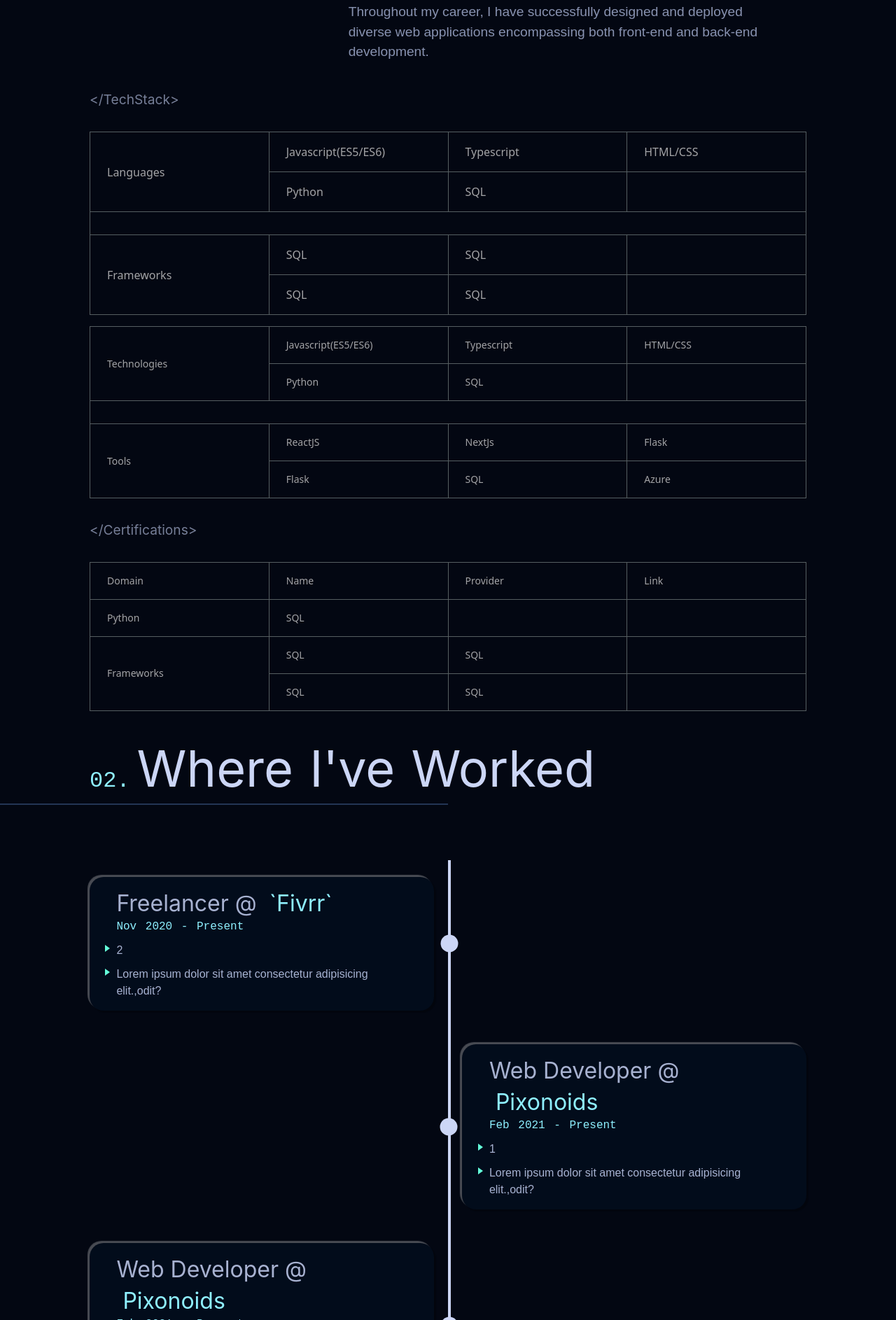
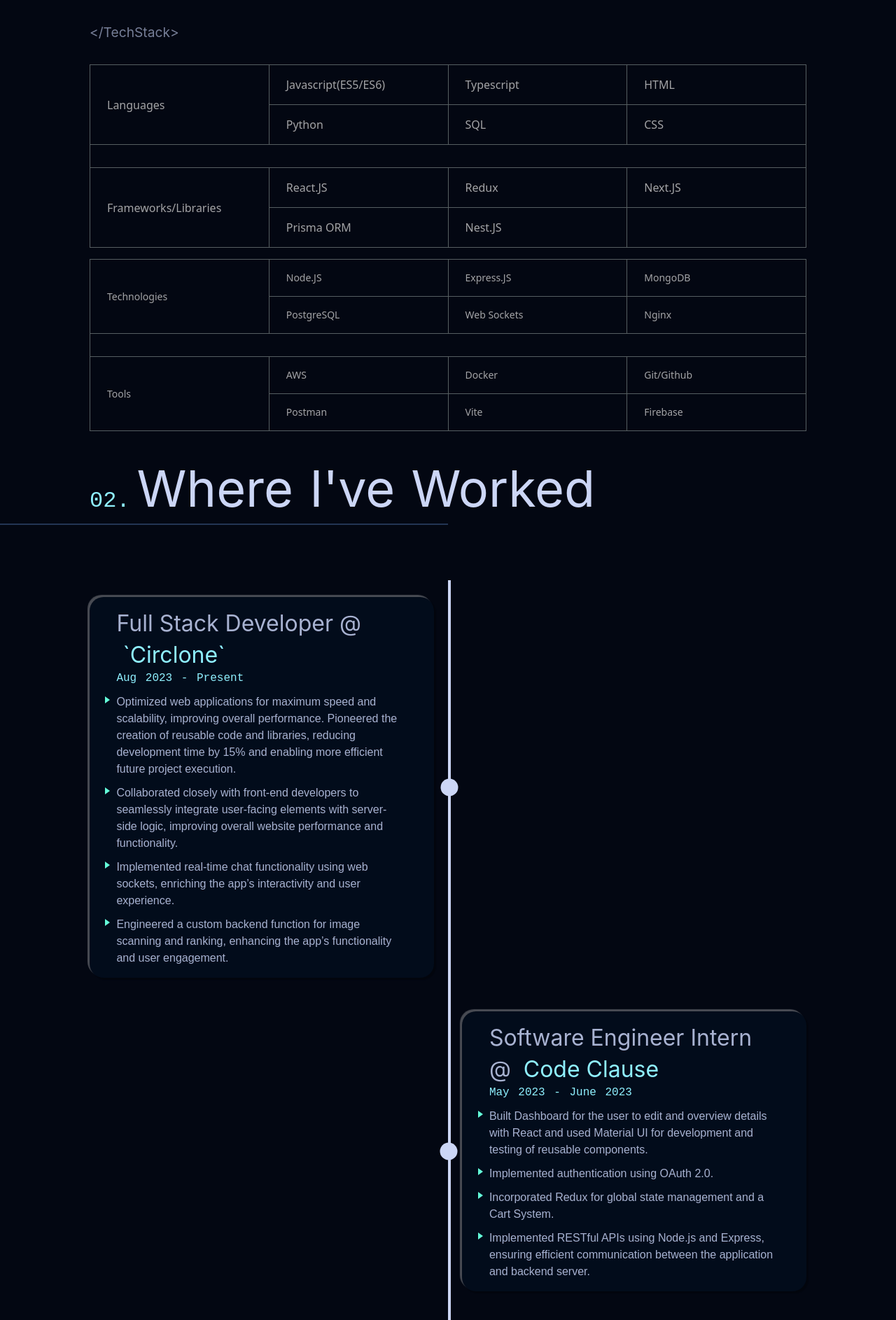
Before and after one commit to Pranjal7852/portfolio-v2, a React (Vite) app: page / in a window 1280 px wide. Shown: the part 1514-3400 px from the top of the page at 70% size. Built offline with nearby package versions, Linux system fonts and the light colour scheme; a web font is replaced by a local one.

Commit message:
added data to about and work section

```diff
--- a/src/components/Section/About/About.jsx
+++ b/src/components/Section/About/About.jsx
@@ -3,6 +3,7 @@ import "./About.scss";
 import GradientHeading from "../../compounds/GradientHeading/GradientHeading";
 import { useState, useRef, useEffect } from "react";
 import useIsElementInViewport from "./../../../Hooks/ElementInViewport";
+import { IoLogoJavascript } from "react-icons/io5";
 const About = () => {
   const [elementRef, isInViewport] = useIsElementInViewport();
 
@@ -25,32 +26,26 @@ const About = () => {
             </span>
             , India. Originally from New Delhi, I possess a keen interest in
             exploring new technology and tackling real-world challenges. I
-            specialize in full stack web development using MERN stack.
-            Additionally, I participate in hackathons regularly and have
-            achieved a few victories. Currently, I am looking for new roles
-            based on my skill set As a full stack developer with over a year of
-            hands-on experience. One notable project includes creating websites
-            for technical and cultural festivals using cutting-edge frameworks
-            like React JS and Three JS. I also possess experience with APIs,
-            having worked with event data and images, and have developed an
-            Admin Panel using ExpressJs and MongoDb Atlas.
-            <span className="green-word">NIT, Hamirpur</span> with current grade
+            specialize in full stack web development using{" "}
+            <span className="green-word">MERN</span> stack.
           </p>
-
+          <br></br>
           <p>
             I have developed a strong foundation in various programming
             languages, including JavaScript (ES6), TypeScript, HTML, CSS, and
-            NODEJS. My expertise extends to an array of web technologies, such
+            Node.Js My expertise extends to an array of web technologies, such
             as React JS, Redux, Node JS, CLI NPM, Material UI, Next JS, MongoDB,
-            and PostgreSQL. Proficient with essential tools like GIT, Command
-            Line, LaTeX, Docker, AWS, Netlify, REST API, and GraphQL, I am
-            well-equipped to tackle complex development challenges.
+            and PostgreSQL.
           </p>
-
+          <br></br>
           <p>
-            Throughout my career, I have successfully designed and deployed
-            diverse web applications encompassing both front-end and back-end
-            development.
+            Currently, I am looking for new roles based on my skill set as a
+            full stack developer with over a year of hands-on experience. I also
+            possess experience with APIs, having worked with event data and
+            images, and have developed an Admin Panel using ExpressJs and
+            MongoDb Atlas.Throughout my career, I have successfully designed and
+            deployed diverse web applications encompassing both front-end and
+            back-end development.
           </p>
         </div>
       </div>
@@ -72,13 +67,13 @@ const About = () => {
                     Javascript(ES5/ES6)
                   </td>
                   <td class="whitespace-nowrap px-6 py-4">Typescript</td>
-                  <td class="whitespace-nowrap px-6 py-4">HTML/CSS</td>
+                  <td class="whitespace-nowrap px-6 py-4">HTML</td>
                 </tr>
                 <tr class="border-b transition duration-300 ease-in-out hover:bg-neutral-100 dark:border-neutral-500 dark:hover:bg-neutral-600">
                   <td class="whitespace-nowrap px-6 py-4">Python</td>
                   <td class="whitespace-nowrap px-6 py-4">SQL</td>
 
-                  <td class="whitespace-nowrap px-6 py-4">&nbsp;</td>
+                  <td class="whitespace-nowrap px-6 py-4">CSS</td>
                 </tr>
                 <tr class="border-b transition duration-300 ease-in-out hover:bg-neutral-100 dark:border-neutral-500 dark:hover:bg-neutral-600">
                   <td class="whitespace-nowrap px-6 py-4" colSpan={4}></td>
@@ -88,15 +83,15 @@ const About = () => {
                     class="whitespace-nowrap px-6 py-4 font-medium"
                     rowSpan={2}
                   >
-                    Frameworks
+                    Frameworks/Libraries
                   </td>
-                  <td class="whitespace-nowrap px-6 py-4">SQL</td>
-                  <td class="whitespace-nowrap px-6 py-4">SQL</td>
-                  <td class="whitespace-nowrap px-6 py-4">&nbsp;</td>
+                  <td class="whitespace-nowrap px-6 py-4">React.JS</td>
+                  <td class="whitespace-nowrap px-6 py-4">Redux</td>
+                  <td class="whitespace-nowrap px-6 py-4">Next.JS</td>
                 </tr>
                 <tr class="border-b transition duration-300 ease-in-out hover:bg-neutral-100 dark:border-neutral-500 dark:hover:bg-neutral-600">
-                  <td class="whitespace-nowrap px-6 py-4">SQL</td>
-                  <td class="whitespace-nowrap px-6 py-4">SQL</td>
+                  <td class="whitespace-nowrap px-6 py-4">Prisma ORM</td>
+                  <td class="whitespace-nowrap px-6 py-4">Nest.JS</td>
                   <td class="whitespace-nowrap px-6 py-4">&nbsp;</td>
                 </tr>
               </tbody>
@@ -112,17 +107,14 @@ const About = () => {
                   >
                     Technologies
                   </td>
-                  <td class="whitespace-nowrap px-6 py-4">
-                    Javascript(ES5/ES6)
-                  </td>
-                  <td class="whitespace-nowrap px-6 py-4">Typescript</td>
-                  <td class="whitespace-nowrap px-6 py-4">HTML/CSS</td>
+                  <td class="whitespace-nowrap px-6 py-4">Node.JS</td>
+                  <td class="whitespace-nowrap px-6 py-4">Express.JS</td>
+                  <td class="whitespace-nowrap px-6 py-4">MongoDB</td>
                 </tr>
                 <tr class="border-b transition duration-300 ease-in-out hover:bg-neutral-100 dark:border-neutral-500 dark:hover:bg-neutral-600">
-                  <td class="whitespace-nowrap px-6 py-4">Python</td>
-                  <td class="whitespace-nowrap px-6 py-4">SQL</td>
-
-                  <td class="whitespace-nowrap px-6 py-4">&nbsp;</td>
+                  <td class="whitespace-nowrap px-6 py-4">PostgreSQL</td>
+                  <td class="whitespace-nowrap px-6 py-4">Web Sockets</td>
+                  <td class="whitespace-nowrap px-6 py-4">Nginx</td>
                 </tr>
                 <tr class="border-b transition duration-300 ease-in-out hover:bg-neutral-100 dark:border-neutral-500 dark:hover:bg-neutral-600">
                   <td class="whitespace-nowrap px-6 py-4" colSpan={4}></td>
@@ -134,14 +126,14 @@ const About = () => {
                   >
                     Tools
                   </td>
-                  <td class="whitespace-nowrap px-6 py-4">ReactJS</td>
-                  <td class="whitespace-nowrap px-6 py-4">NextJs</td>
-                  <td class="whitespace-nowrap px-6 py-4">Flask</td>
+                  <td class="whitespace-nowrap px-6 py-4">AWS</td>
+                  <td class="whitespace-nowrap px-6 py-4">Docker</td>
+                  <td class="whitespace-nowrap px-6 py-4">Git/Github</td>
                 </tr>
                 <tr class="border-b transition duration-300 ease-in-out hover:bg-neutral-100 dark:border-neutral-500 dark:hover:bg-neutral-600">
-                  <td class="whitespace-nowrap px-6 py-4">Flask</td>
-                  <td class="whitespace-nowrap px-6 py-4">SQL</td>
-                  <td class="whitespace-nowrap px-6 py-4">Azure</td>
+                  <td class="whitespace-nowrap px-6 py-4">Postman</td>
+                  <td class="whitespace-nowrap px-6 py-4">Vite</td>
+                  <td class="whitespace-nowrap px-6 py-4">Firebase</td>
                 </tr>
               </tbody>
             </table>
@@ -160,18 +152,19 @@ const About = () => {
                   </td>
                 </tr>
                 <tr class="border-b transition duration-300 ease-in-out hover:bg-neutral-100 dark:border-neutral-500 dark:hover:bg-neutral-600">
-                  <td class="whitespace-nowrap px-6 py-4">Python</td>
-                  <td class="whitespace-nowrap px-6 py-4">SQL</td>
-                </tr>
-                <tr class="border-b transition duration-300 ease-in-out hover:bg-neutral-100 dark:border-neutral-500 dark:hover:bg-neutral-600">
                   <td class="whitespace-nowrap px-6 py-4">
                     Javascript(ES5/ES6)
                   </td>
                   <td class="whitespace-nowrap px-6 py-4">Typescript</td>
                 </tr>
                 <tr class="border-b transition duration-300 ease-in-out hover:bg-neutral-100 dark:border-neutral-500 dark:hover:bg-neutral-600">
-                  <td class="whitespace-nowrap px-6 py-4">HTML/CSS</td>
-                  <td class="whitespace-nowrap px-6 py-4">&nbsp;</td>
+                  <td class="whitespace-nowrap px-6 py-4">Python</td>
+                  <td class="whitespace-nowrap px-6 py-4">SQL</td>
+                </tr>
+
+                <tr class="border-b transition duration-300 ease-in-out hover:bg-neutral-100 dark:border-neutral-500 dark:hover:bg-neutral-600">
+                  <td class="whitespace-nowrap px-6 py-4">HTML</td>
+                  <td class="whitespace-nowrap px-6 py-4">CSS</td>
                 </tr>
                 <tr class="border-b transition duration-300 ease-in-out hover:bg-neutral-100 dark:border-neutral-500 dark:hover:bg-neutral-600">
                   <td class="whitespace-nowrap px-6 py-4" colSpan={2}></td>
@@ -181,18 +174,18 @@ const About = () => {
                     class="whitespace-nowrap px-6 py-4 font-medium"
                     colSpan={2}
                   >
-                    Frameworks
+                    Frameworks/Libraries
                   </td>
                 </tr>
                 <tr class="border-b transition duration-300 ease-in-out hover:bg-neutral-100 dark:border-neutral-500 dark:hover:bg-neutral-600">
-                  <td class="whitespace-nowrap px-6 py-4">SQL</td>
+                  <td class="whitespace-nowrap px-6 py-4">React.JS</td>
 
-                  <td class="whitespace-nowrap px-6 py-4">&nbsp;</td>
+                  <td class="whitespace-nowrap px-6 py-4">Redux</td>
                 </tr>
                 <tr class="border-b transition duration-300 ease-in-out hover:bg-neutral-100 dark:border-neutral-500 dark:hover:bg-neutral-600">
-                  <td class="whitespace-nowrap px-6 py-4">SQL</td>
+                  <td class="whitespace-nowrap px-6 py-4">Next.JS</td>
 
-                  <td class="whitespace-nowrap px-6 py-4">&nbsp;</td>
+                  <td class="whitespace-nowrap px-6 py-4">Nest.JS</td>
                 </tr>
               </tbody>
             </table>
@@ -209,18 +202,16 @@ const About = () => {
                   </td>
                 </tr>
                 <tr class="border-b transition duration-300 ease-in-out hover:bg-neutral-100 dark:border-neutral-500 dark:hover:bg-neutral-600">
-                  <td class="whitespace-nowrap px-6 py-4">Python</td>
-                  <td class="whitespace-nowrap px-6 py-4">SQL</td>
+                  <td class="whitespace-nowrap px-6 py-4">Node.JS</td>
+                  <td class="whitespace-nowrap px-6 py-4">Express.JS</td>
                 </tr>
                 <tr class="border-b transition duration-300 ease-in-out hover:bg-neutral-100 dark:border-neutral-500 dark:hover:bg-neutral-600">
-                  <td class="whitespace-nowrap px-6 py-4">
-                    Javascript(ES5/ES6)
-                  </td>
-                  <td class="whitespace-nowrap px-6 py-4">Typescript</td>
+                  <td class="whitespace-nowrap px-6 py-4">PostgreSQL</td>
+                  <td class="whitespace-nowrap px-6 py-4">MongoDB</td>
                 </tr>
                 <tr class="border-b transition duration-300 ease-in-out hover:bg-neutral-100 dark:border-neutral-500 dark:hover:bg-neutral-600">
-                  <td class="whitespace-nowrap px-6 py-4">HTML/CSS</td>
-                  <td class="whitespace-nowrap px-6 py-4">&nbsp;</td>
+                  <td class="whitespace-nowrap px-6 py-4">Nginx</td>
+                  <td class="whitespace-nowrap px-6 py-4">Web Sockets</td>
                 </tr>
                 <tr class="border-b transition duration-300 ease-in-out hover:bg-neutral-100 dark:border-neutral-500 dark:hover:bg-neutral-600">
                   <td class="whitespace-nowrap px-6 py-4" colSpan={2}></td>
@@ -234,55 +225,23 @@ const About = () => {
                   </td>
                 </tr>
                 <tr class="border-b transition duration-300 ease-in-out hover:bg-neutral-100 dark:border-neutral-500 dark:hover:bg-neutral-600">
-                  <td class="whitespace-nowrap px-6 py-4">SQL</td>
+                  <td class="whitespace-nowrap px-6 py-4">AWS</td>
 
-                  <td class="whitespace-nowrap px-6 py-4">&nbsp;</td>
+                  <td class="whitespace-nowrap px-6 py-4">Docker</td>
                 </tr>
                 <tr class="border-b transition duration-300 ease-in-out hover:bg-neutral-100 dark:border-neutral-500 dark:hover:bg-neutral-600">
-                  <td class="whitespace-nowrap px-6 py-4">SQL</td>
+                  <td class="whitespace-nowrap px-6 py-4">Git/Github</td>
 
-                  <td class="whitespace-nowrap px-6 py-4">&nbsp;</td>
+                  <td class="whitespace-nowrap px-6 py-4">Postman</td>
+                </tr>
+                <tr class="border-b transition duration-300 ease-in-out hover:bg-neutral-100 dark:border-neutral-500 dark:hover:bg-neutral-600">
+                  <td class="whitespace-nowrap px-6 py-4">Vite</td>
+
+                  <td class="whitespace-nowrap px-6 py-4">Firebase</td>
                 </tr>
               </tbody>
             </table>
           </div>
-        </div>
-      </div>
-      <div className="certificate tagline">
-        <h4> &lt;/Certifications&gt;</h4>
-        <div className="table-container">
-          <table class="min-w-full text-left text-sm font-light">
-            <tbody>
-              <tr class="border-b transition duration-300 ease-in-out hover:bg-neutral-100 dark:border-neutral-500 dark:hover:bg-neutral-600">
-                <td class="whitespace-nowrap px-6 py-4 cell-mobile">Domain</td>
-                <td class="whitespace-nowrap px-6 py-4 font-medium">Name</td>
-                <td class="whitespace-nowrap px-6 py-4 cell-mobile">
-                  Provider
-                </td>
-                <td class="whitespace-nowrap px-6 py-4">Link</td>
-              </tr>
-              <tr class="border-b transition duration-300 ease-in-out hover:bg-neutral-100 dark:border-neutral-500 dark:hover:bg-neutral-600">
-                <td class="whitespace-nowrap px-6 py-4 cell-mobile">Python</td>
-                <td class="whitespace-nowrap px-6 py-4">SQL</td>
-                <td class="whitespace-nowrap px-6 py-4 cell-mobile">&nbsp;</td>
-                <td class="whitespace-nowrap px-6 py-4">&nbsp;</td>
-              </tr>
-
-              <tr class="border-b transition duration-300 ease-in-out hover:bg-neutral-100 dark:border-neutral-500 dark:hover:bg-neutral-600">
-                <td class="whitespace-nowrap px-6 py-4 cell-mobile" rowSpan={2}>
-                  Frameworks
-                </td>
-                <td class="whitespace-nowrap px-6 py-4">SQL</td>
-                <td class="whitespace-nowrap px-6 py-4 cell-mobile">SQL</td>
-                <td class="whitespace-nowrap px-6 py-4">&nbsp;</td>
-              </tr>
-              <tr class="border-b transition duration-300 ease-in-out hover:bg-neutral-100 dark:border-neutral-500 dark:hover:bg-neutral-600">
-                <td class="whitespace-nowrap px-6 py-4">SQL</td>
-                <td class="whitespace-nowrap px-6 py-4 cell-mobile">SQL</td>
-                <td class="whitespace-nowrap px-6 py-4">&nbsp;</td>
-              </tr>
-            </tbody>
-          </table>
         </div>
       </div>
     </section>
--- a/src/components/Section/Work/Work.jsx
+++ b/src/components/Section/Work/Work.jsx
@@ -17,50 +17,84 @@ const Work = () => {
         <WorkCard
           id="1"
           left={true}
-          jobTitle="Freelancer"
-          jobOrg="`fivrr`"
-          jobOrgLink="https://www.google.com/"
-          startTime="Nov 2020"
+          jobTitle="Full Stack Developer"
+          jobOrg="`Circlone`"
+          jobOrgLink="crunchbase.com/organization/circlone"
+          startTime="Aug 2023"
           endTime="Present"
           discription={[
-            "2",
-            "Lorem ipsum dolor sit amet consectetur adipisicing elit.,odit?",
+            "Optimized web applications for maximum speed and scalability, improving overall performance. Pioneered the creation of reusable code and libraries, reducing development time by 15% and enabling more efficient future project execution.",
+            "Collaborated closely with front-end developers to seamlessly integrate user-facing elements with server-side logic, improving overall website performance and functionality.",
+            "Implemented real-time chat functionality using web sockets, enriching the app’s interactivity and user experience.",
+            "Engineered a custom backend function for image scanning and ranking, enhancing the app’s functionality and user engagement.",
+          ]}
+        />
+        <WorkCard
+          left={false}
+          jobTitle="Software Engineer Intern"
+          jobOrg="Code Clause"
+          jobOrgLink="https://drive.google.com/file/d/1jU9HlgsvxvUJQynCeWGygmmY8JOVq1_u/view?usp=drive_link"
+          startTime="May 2023"
+          endTime="June 2023"
+          discription={[
+            "Built Dashboard for the user to edit and overview details with React and used Material UI for development and testing of reusable components.",
+            "Implemented authentication using OAuth 2.0.",
+            "Incorporated Redux for global state management and a Cart System.",
+            "Implemented RESTful APIs using Node.js and Express, ensuring efficient communication between the application and backend server.",
+          ]}
+        />
+        <WorkCard
+          left={true}
+          jobTitle="Frontend Developer"
+          jobOrg="Shipsy"
+          jobOrgLink="https://drive.google.com/file/d/1G3QPp-1O1HWCSnAGL3h2unaSlbAQ9eec/view?usp=drive_link"
+          startTime="May 2022"
+          endTime="July 2022"
+          discription={[
+            "Developed an Email Automation Flow Builder from scratch which helps the customers to automate the process of sending emails to their subscribers when scheduled and complete a series of steps till it reaches the end of the automation.",
+            "Secured application routes with JWT for seamless user authentication, bolstering data protection and user privacy.",
+            "Implemented the logic of accepting payments through RazorPay API.",
+            "Designed and implemented data storage solutions using MongoDB, ensuring reliable and scalable data management while meeting business requirements.",
+          ]}
+        />
+        <WorkCard
+          left={false}
+          jobTitle="Vice President"
+          jobOrg="Hill'ffair NITH"
+          jobOrgLink="https://www.instagram.com/hillffair_nith/"
+          startTime="Aug 2023"
+          endTime="Present"
+          discription={[
+            "Led a dynamic, 2-tier team of 50 dedicated students, orchestrating the conception and execution of captivating pro shows that captivated a crowd of 10,000 attendees.",
+            "Demonstrated exceptional negotiation and partnership-building skills by securing sponsorships worth INR 1 million from prestigious institutions including top Fintech startups and esteemed Government PSUs like NTPC, Indian Oil, and SJVN",
+            "Achieved a remarkable footfall of 10,000 enthusiastic students and expertly managed a budget of INR 5 million.",
+            "n addition to my festival management role, I contributed significantly to Team Pixonoids, leveraging media and marketing strategies to expand the festival's outreach. This resulted in increased visibility, higher attendance, and augmented funding for the festival's success.",
+          ]}
+        />
+        <WorkCard
+          left={true}
+          jobTitle="Volunteer"
+          jobOrg="Team .EXE"
+          jobOrgLink="https://www.linkedin.com/company/exe-nith?originalSubdomain=in"
+          startTime="Jan 2021"
+          endTime="Present"
+          discription={[
+            "At Team .exe, we believe in the power of collaboration and knowledge-sharing. ",
+            "We organize regular meetups, coding competitions, and workshops to create an inclusive environment that fosters personal and professional growth.",
+            "We've not only helped others develop their coding skills but have also formed lifelong friendships and built a strong support network within our college.",
           ]}
         />
         <WorkCard
           left={false}
           jobTitle="Web Developer"
           jobOrg="Pixonoids"
-          jobOrgLink="https://www.pixonoids.com/"
-          startTime="Feb 2021"
+          jobOrgLink="https://github.com/pixonoids"
+          startTime="Jan 2021"
           endTime="Present"
           discription={[
-            "1",
-            "Lorem ipsum dolor sit amet consectetur adipisicing elit.,odit?",
-          ]}
-        />
-        <WorkCard
-          left={true}
-          jobTitle="Web Developer"
-          jobOrg="Pixonoids"
-          jobOrgLink="https://www.pixonoids.com/"
-          startTime="Feb 2021"
-          endTime="Present"
-          discription={[
-            "1",
-            "Lorem ipsum dolor sit amet consectetur adipisicing elit.,odit?",
-          ]}
-        />
-        <WorkCard
-          left={false}
-          jobTitle="Web Developer"
-          jobOrg="Pixonoids"
-          jobOrgLink="https://www.pixonoids.com/"
-          startTime="Feb 2021"
-          endTime="Present"
-          discription={[
-            "1",
-            "Lorem ipsum dolor sit amet consectetur adipisicing elit.,odit?",
+            "Volunteering for the Pixonoids club in NITH was an unforgettable experience for me. As a member of the team responsible for designing and developing the annual technical and cultural website",
+            "I worked closely with a group of talented graphic designers and DevOps developers to create a website that would showcase the best of our college's technical and cultural events.",
+            "The project was a challenging one, and there were times when we encountered technical issues and creative differences.",
           ]}
         />
       </div>
```
